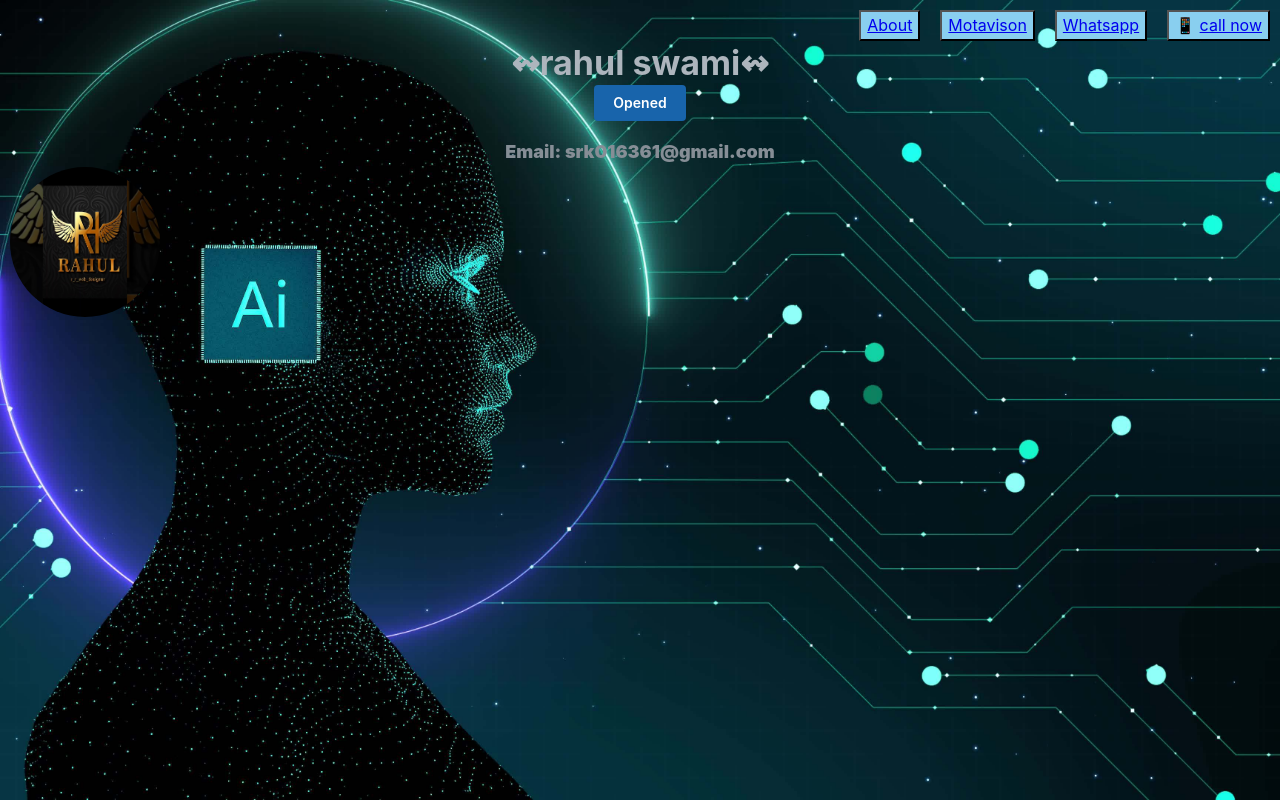
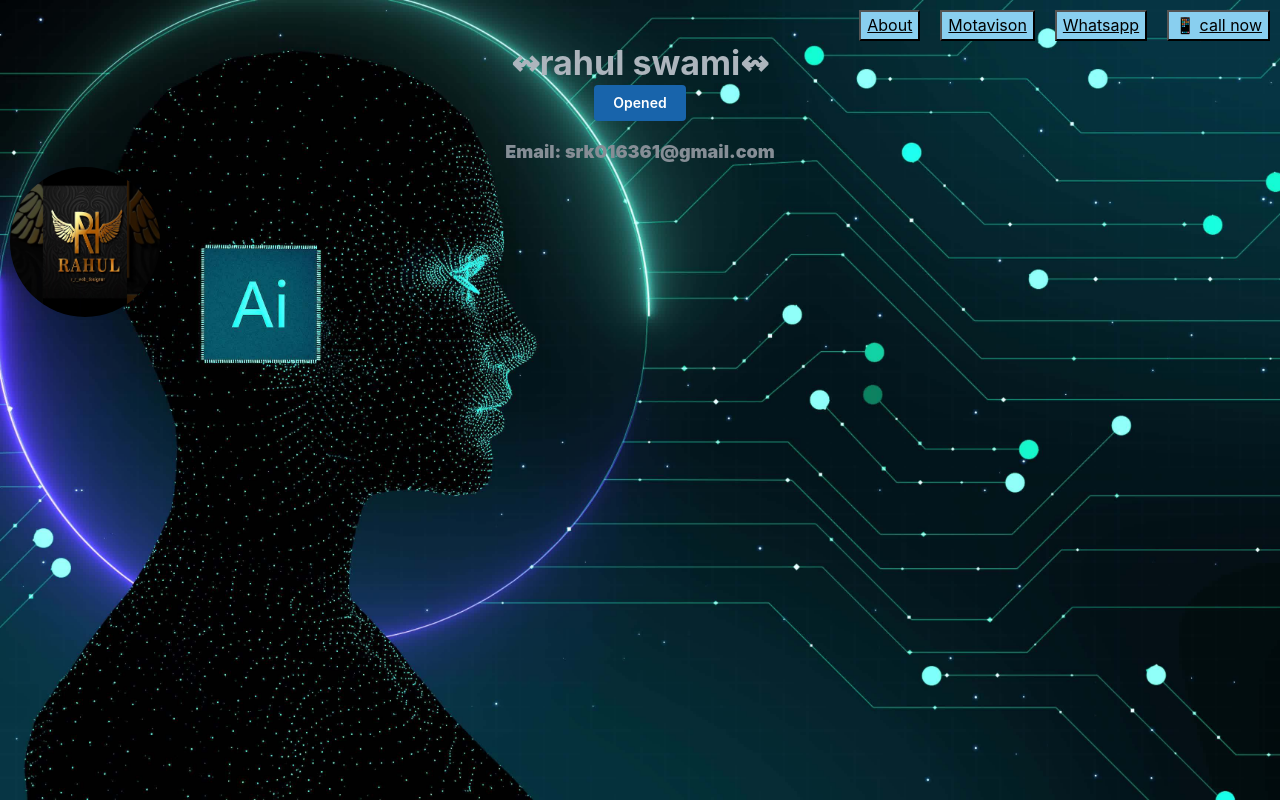
Before and after one commit to prince-pardhan/porfolio, a React (Create React App) app: page / in a window 1280 px wide. Shown: the top 800 px of the page. Built offline with nearby package versions, Linux system fonts and the light colour scheme.

Commit message:
colu chang

```diff
--- a/src/Parsanal/Parsanal.jsx
+++ b/src/Parsanal/Parsanal.jsx
@@ -33,10 +33,10 @@ export default function ProfilePage() {
 
                  <div className='hii'>
                     <div className='ramki' >
-                    <button style={{backgroundColor:"#89CFEF"}} ><a href="/About">About</a></button>
-                    <button  style={{backgroundColor:"#89CFEF"}}><a href="/Motavison"  >Motavison</a></button>
-                    <button  style={{backgroundColor:"#89CFEF"}}><a href="https://wa.me/8290400325">Whatsapp</a></button>
-                    <button  style={{backgroundColor:"#89CFEF"}}> 📱 <a href="tel:=918290400325"> call now</a> </button>
+                    <button style={{backgroundColor:"#89CFEF"}} ><a href="/About" style={{color:"black",}} > About</a></button>
+                    <button  style={{backgroundColor:"#89CFEF"}}><a href="/Motavison" style={{color:"black"}} >Motavison</a></button>
+                    <button  style={{backgroundColor:"#89CFEF"}}><a href="https://wa.me/8290400325" style={{color:"black"}}>Whatsapp</a></button>
+                    <button  style={{backgroundColor:"#89CFEF",}}> 📱 <a href="tel:=918290400325" style={{color:"black"}}> call now</a> </button>
                     </div>
                  </div>
             <Center style={{ height: '20%', flexDirection: 'inherit' }}>
```
